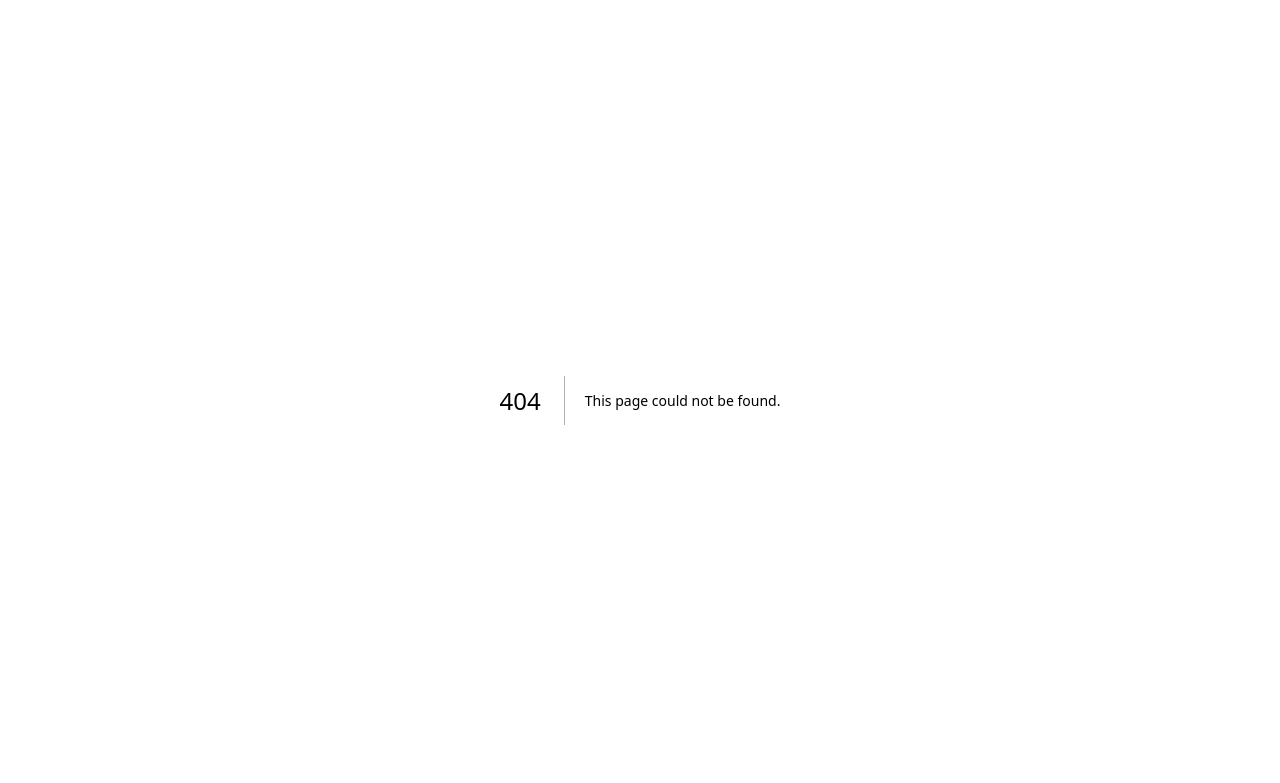
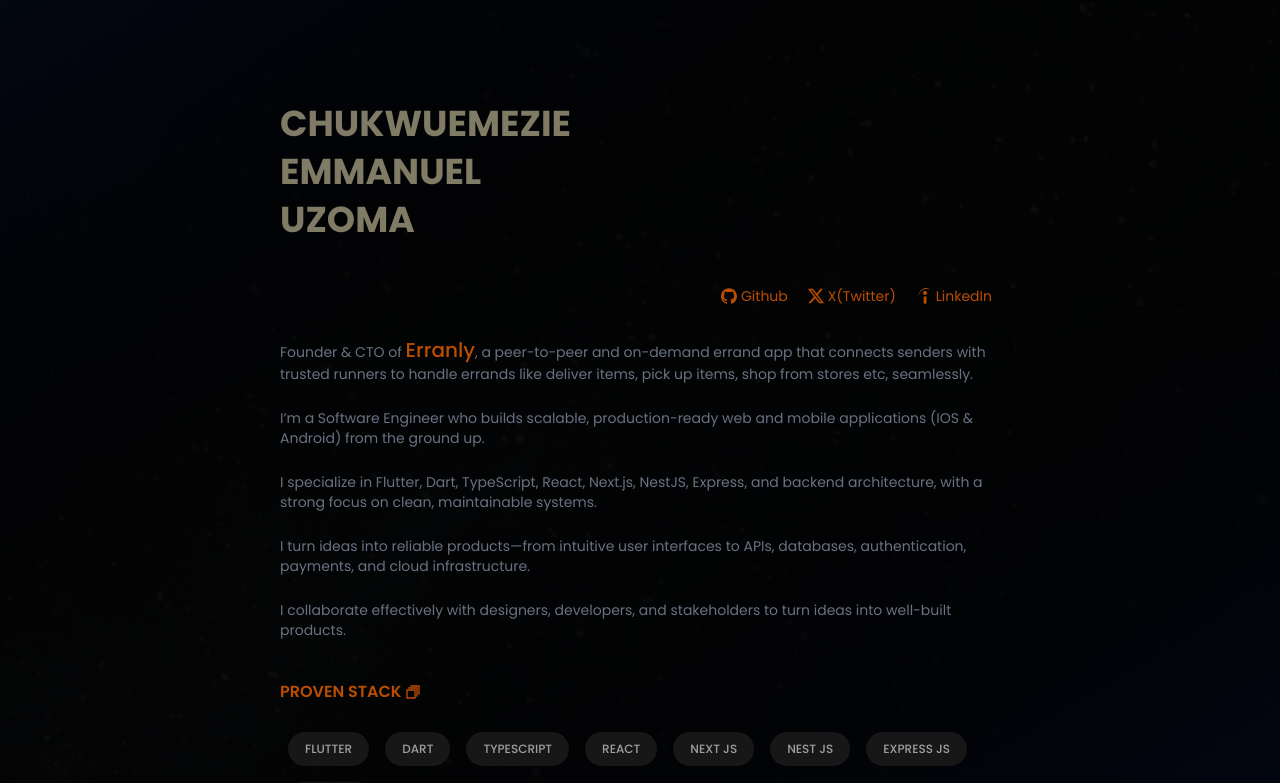
Before and after one commit to Fijero/portfolio, a Next.js app: page /chukwuemezie-emmanuel in a window 1280 px wide. Before the commit this address had no page. Shown: the top 783 px of the page. Built offline with nearby package versions, Linux system fonts and the light colour scheme.

Commit message:
update: updated another path

```diff
--- /dev/null
+++ b/app/chukwuemezie-emmanuel/page.tsx
@@ -0,0 +1,5 @@
+import Home from "../page";
+
+export default function About(){
+    return <Home />
+}
```
